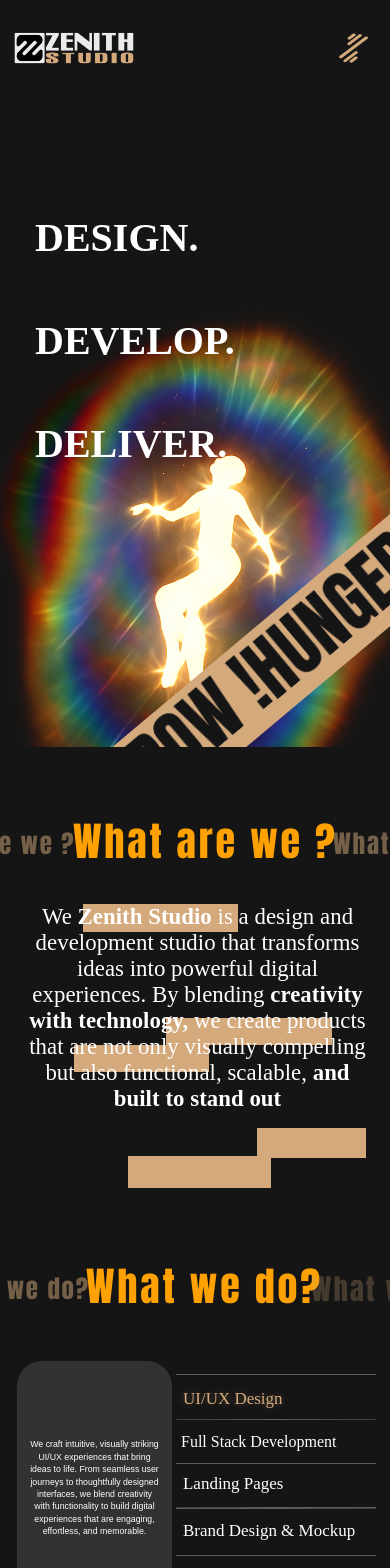
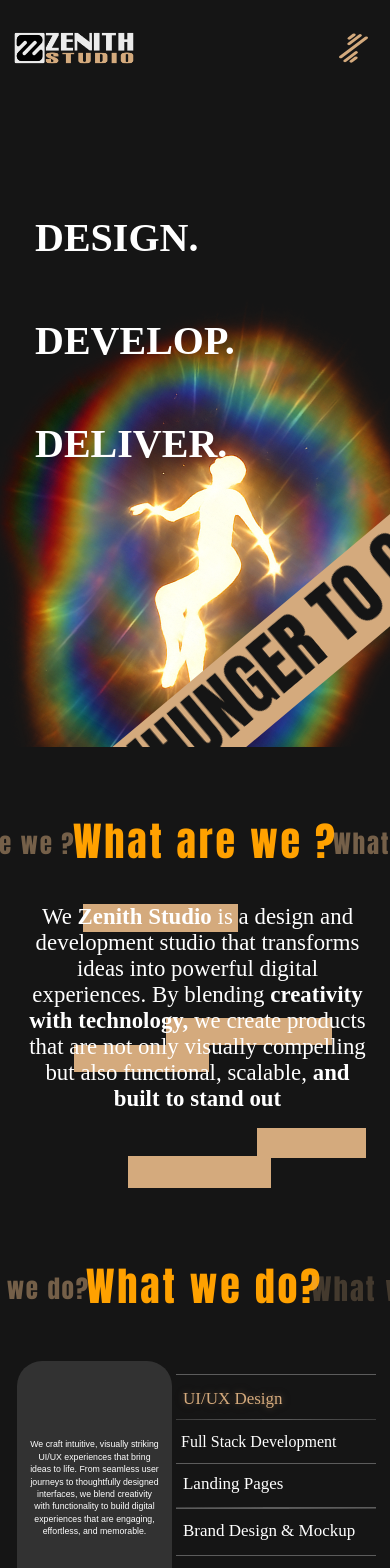
Before and after one commit to zenith-max/Zenith, a React (Vite) app: page / in a window 390 px wide. Shown: the top 1568 px of the page. Built offline with nearby package versions, Linux system fonts and the light colour scheme; a web font is replaced by a local one.

Commit message:
Update mobile and desktop website

```diff
--- a/src/MobileApp.tsx
+++ b/src/MobileApp.tsx
@@ -114,7 +114,6 @@ export default function MobileApp() {
         >
           <div className="-rotate-40 flex-none mobile-hunger-track">
             <p className="[word-break:break-word] font-compressed leading-[normal] not-italic relative text-[#151515] text-[17.948718vw] whitespace-nowrap">HUNGER TO GROW !</p>
-            <p className="[word-break:break-word] font-compressed leading-[normal] not-italic relative text-[#151515] text-[17.948718vw] whitespace-nowrap">HUNGER TO GROW !</p>
           </div>
         </div>
         <div
@@ -122,7 +121,6 @@ export default function MobileApp() {
           data-node-id="21:201"
         >
           <div className="-rotate-40 flex-none mobile-hunger-track">
-            <p className="[word-break:break-word] font-compressed leading-[normal] not-italic relative text-[#151515] text-[17.948718vw] whitespace-nowrap">HUNGER TO GROW !</p>
             <p className="[word-break:break-word] font-compressed leading-[normal] not-italic relative text-[#151515] text-[17.948718vw] whitespace-nowrap">HUNGER TO GROW !</p>
           </div>
         </div>
```
